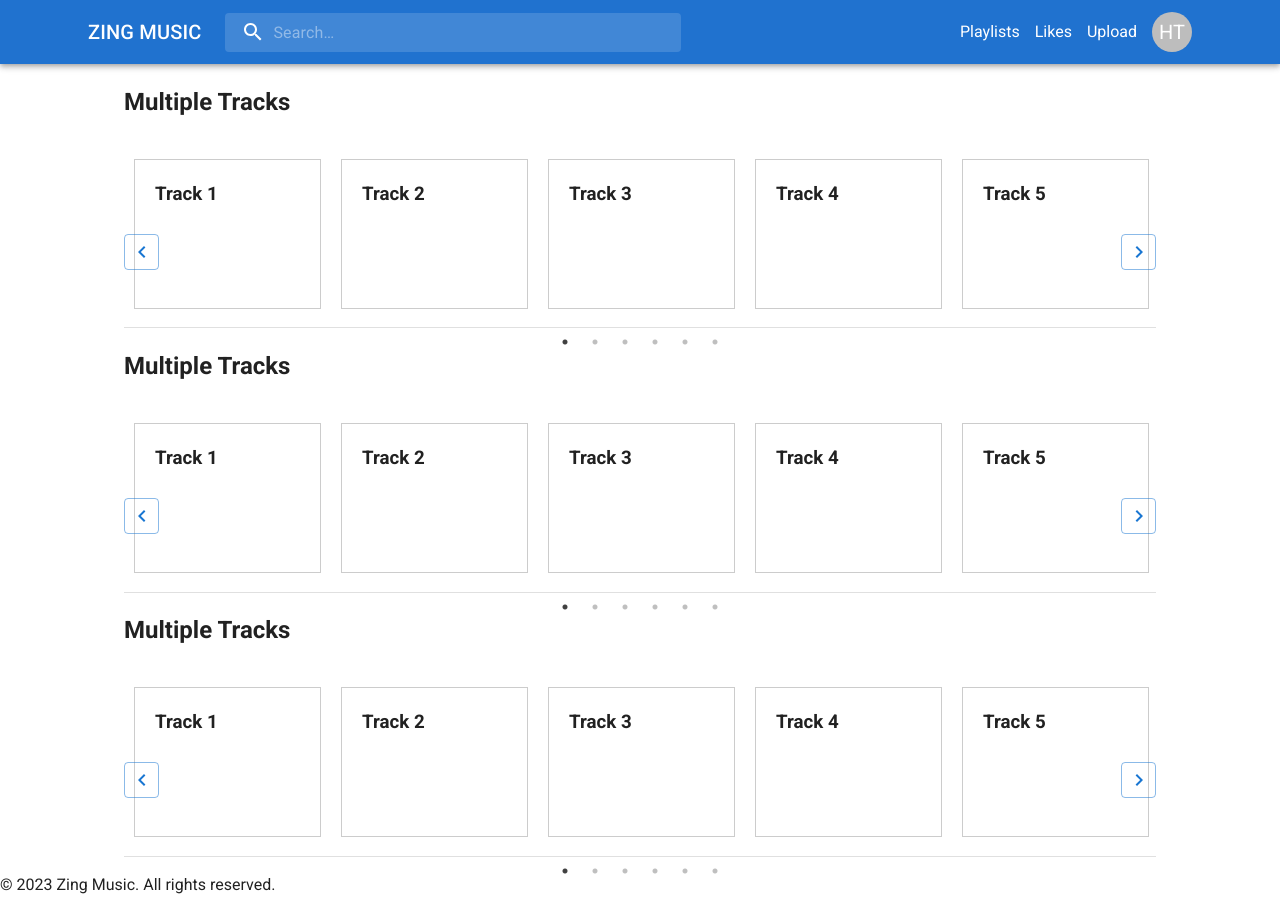
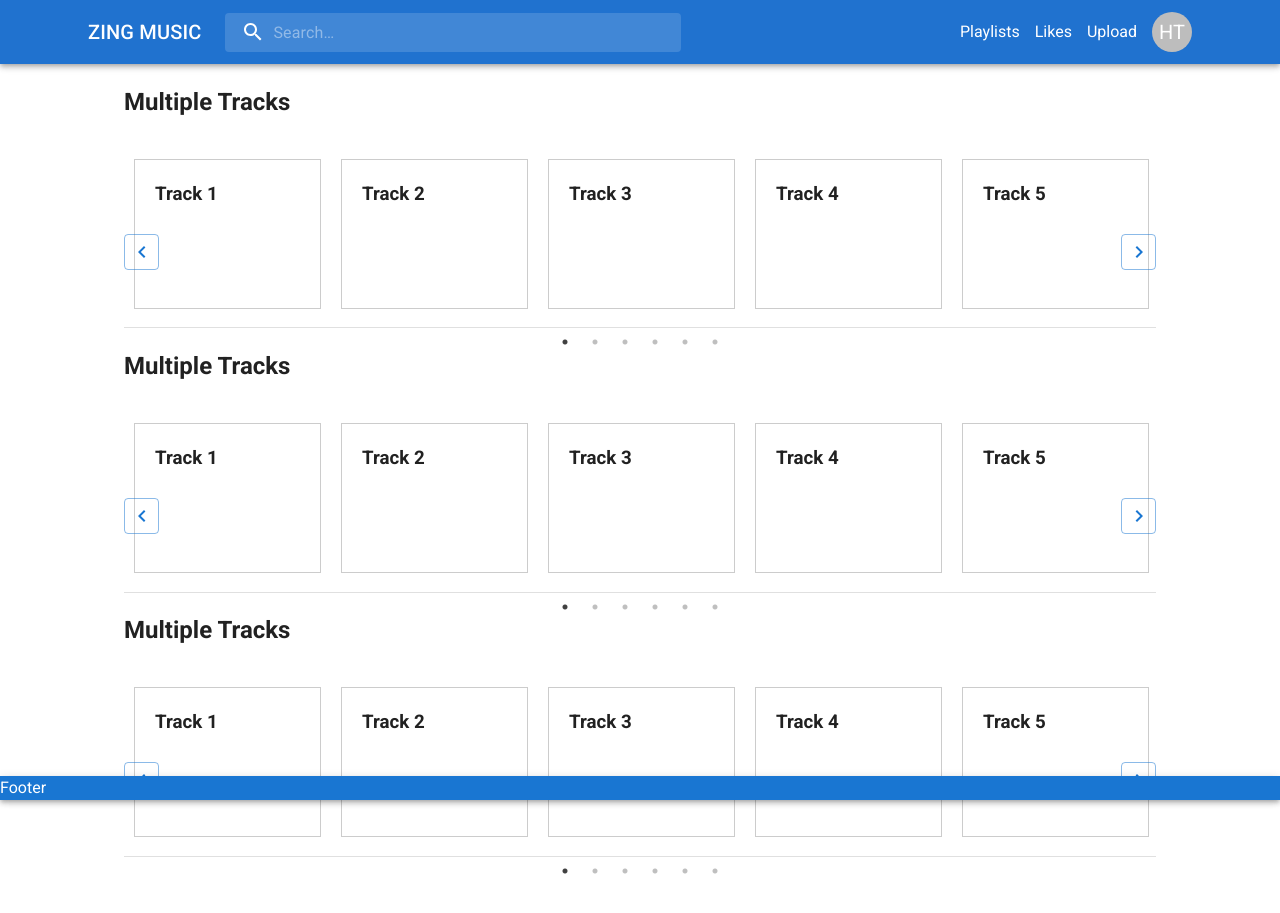
Before and after one commit to huytran72/ZingMusic, a Next.js app in the folder Zing_Music/: page / in a window 1280 px wide. After the commit the page ends 881 px from the top, so only its background shows below. Built offline with nearby package versions, Linux system fonts and the light colour scheme.

Commit message:
Update app.footer.tsx

```diff
--- a/Zing_Music/src/components/footer/app.footer.tsx
+++ b/Zing_Music/src/components/footer/app.footer.tsx
@@ -1,8 +1,10 @@
+import AppBar from "@mui/material/AppBar"
+
 const AppFooter = () => {
   return (
-    <footer>
-      <p>© 2023 Zing Music. All rights reserved.</p>
-    </footer>
+    <AppBar position="fixed" color="primary" sx={{ top: "auto", bottom: 0 }}>
+      Footer
+    </AppBar>
   )
 }
 
```
